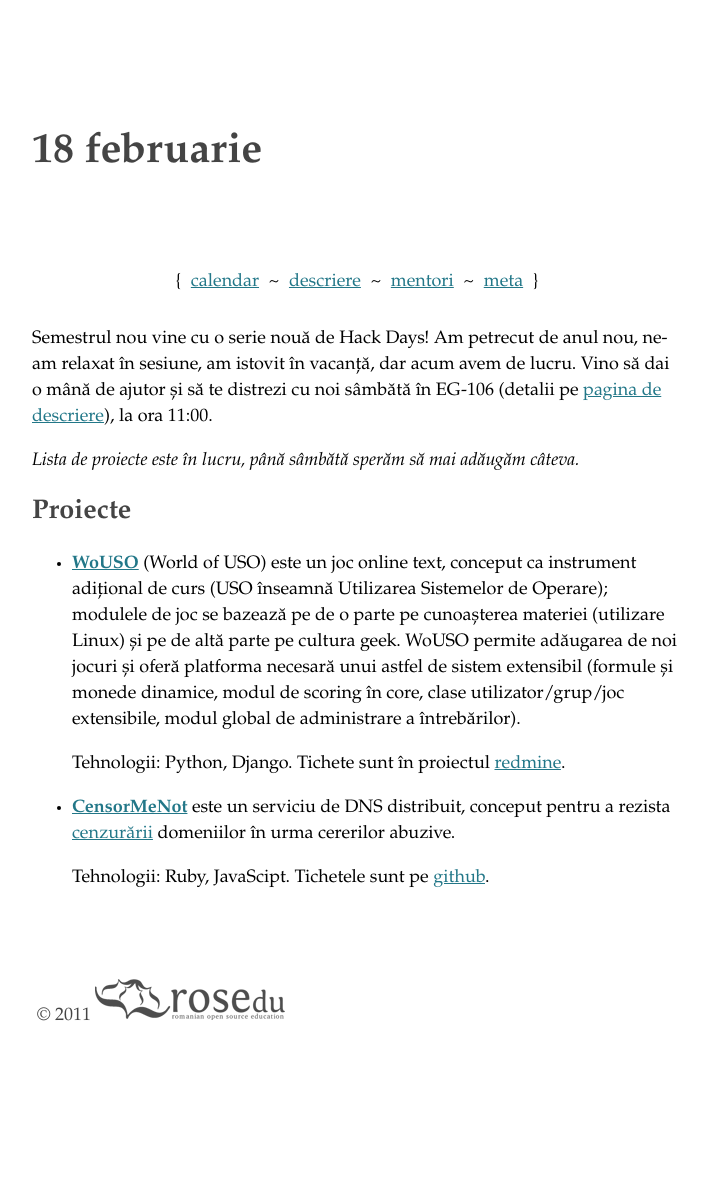
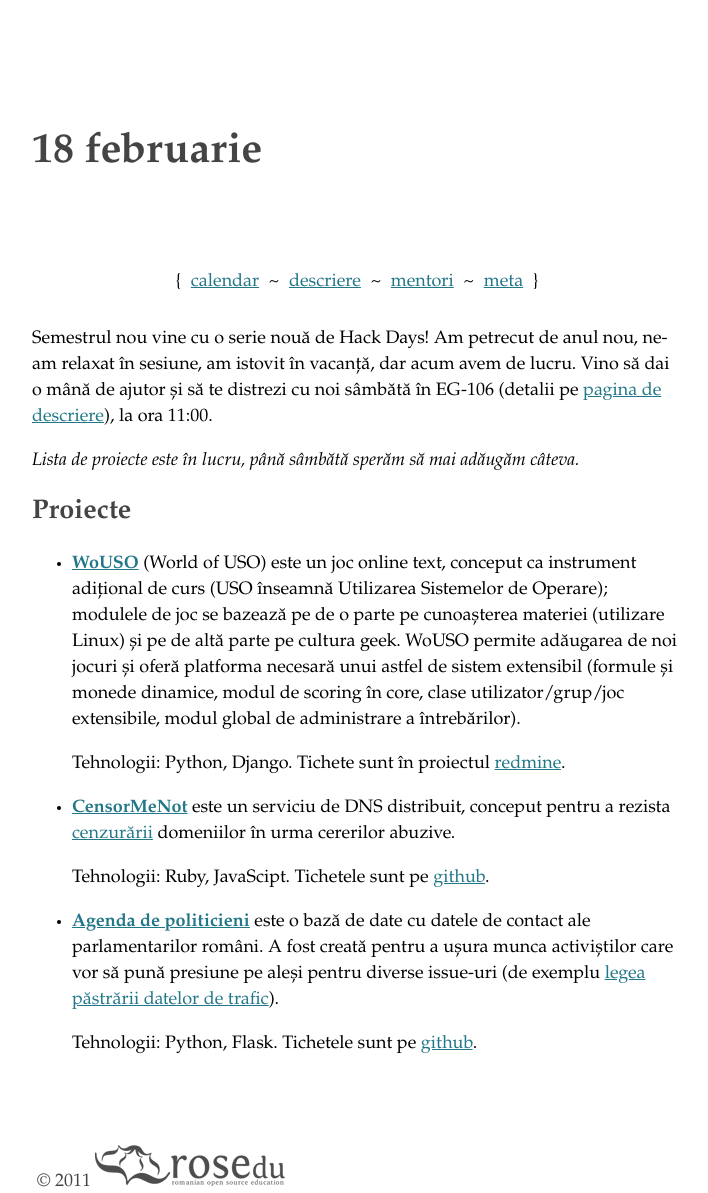
Before and after one commit to rosedu/hackday, a Jekyll site: the page built from _posts/2012-02-18-al-patrulea.markdown, in a window 1280 px wide. Shown: the whole page, without its empty margins (283-991 px from the left). Built offline with Jekyll 4.4.1, drawn with Linux system fonts in a browser that asks for light colours; before the commit the page ends 1027 px from its top, so only the background shows below that.

Commit message:
new project for hack day #4: agenda de politicieni

```diff
--- a/_posts/2012-02-18-al-patrulea.markdown
+++ b/_posts/2012-02-18-al-patrulea.markdown
@@ -37,3 +37,15 @@
   [github](https://github.com/dserban/censormenot/issues).
 
 [censormenot]: https://github.com/dserban/censormenot
+
+* **[Agenda de politicieni][]** este o bază de date cu datele de contact
+  ale parlamentarilor români. A fost creată pentru a ușura munca
+  activiștilor care vor să pună presiune pe aleși pentru diverse
+  issue-uri (de exemplu [legea păstrării datelor de
+  trafic][lege_date_trafic]).
+
+  Tehnologii: Python, Flask. Tichetele sunt pe
+  [github](https://github.com/alex-morega/agenda-politicieni/issues).
+
+[agenda de politicieni]: http://agenda.grep.ro/
+[lege_date_trafic]: http://legi-internet.ro/blogs/index.php/2011/12/22/legea-pastrarii-datelor-de-trafic-a-fost-respinsa-de-senat
```
